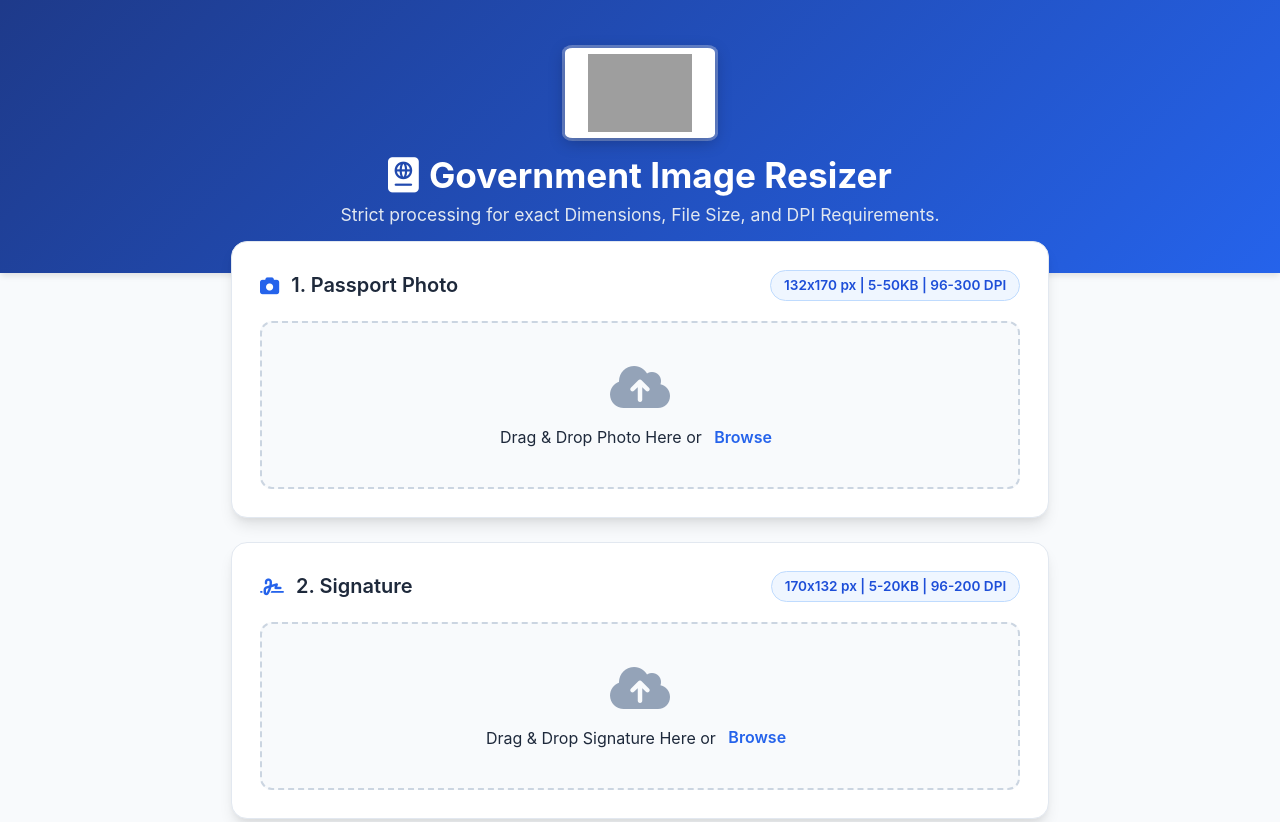
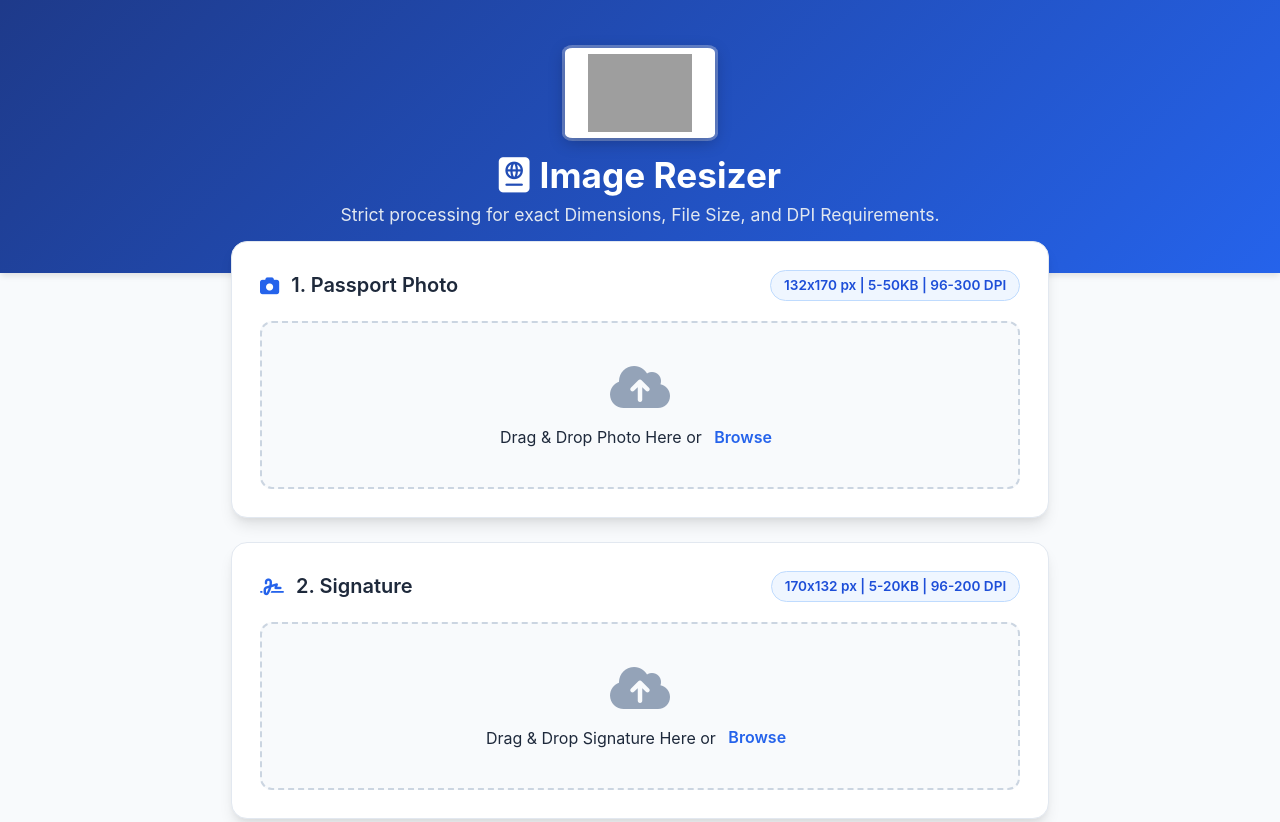
Before and after one commit to ravikantmahi/Img-Resizer, a website: page public/index.html in a window 1280 px wide. Shown: the top 822 px of the page. Drawn offline with Linux system fonts and the light colour scheme; grey boxes are pictures that could not be loaded.

Commit message:
Update index.html

```diff
--- a/public/index.html
+++ b/public/index.html
@@ -18,7 +18,7 @@
                 <img src="https://encrypted-tbn0.gstatic.com/images?q=tbn:ANd9GcSEY2gE457Gz7rdB3Itw0U7oVQcDARzF8QvHw&s"
                     alt="Government Logo" class="header-logo">
             </div>
-            <h1><i class="fa-solid fa-passport"></i> Government Image Resizer</h1>
+            <h1><i class="fa-solid fa-passport"></i>Image Resizer</h1>
             <p>Strict processing for exact Dimensions, File Size, and DPI Requirements.</p>
         </div>
     </header>
```
